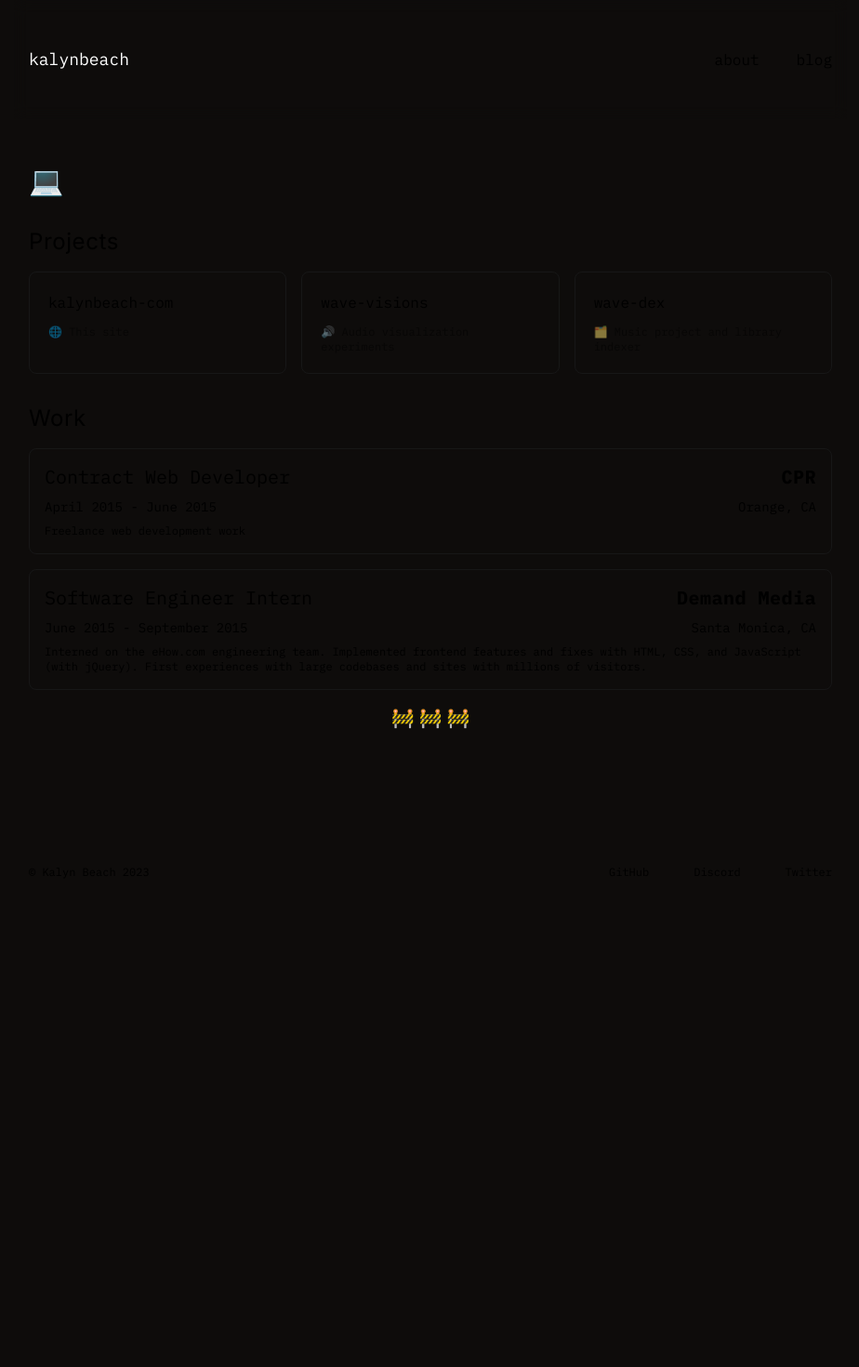
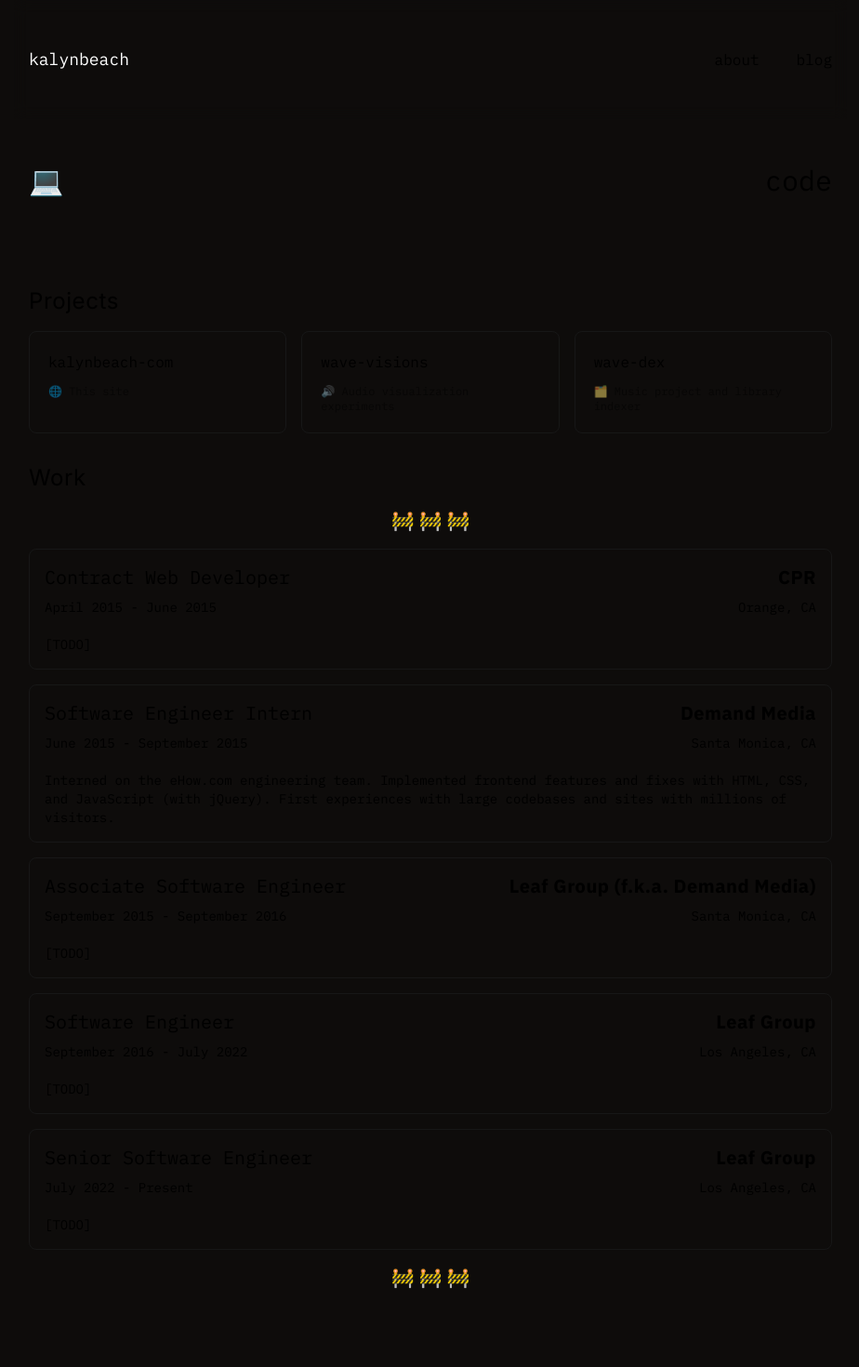
Before and after one commit to kalynbeach/kalynbeach-xyz, a Next.js app: page /code in a window 1280 px wide. Shown: the top 1470 px of the page at 93% size, without its empty margins (177-1101 px from the left). Before the commit the page ends 1010 px from the top, so only its background shows below. Built offline with nearby package versions, Linux system fonts and the light colour scheme.

Commit message:
add PageHeading and Job components, update pages

```diff
--- a/src/app/about/page.tsx
+++ b/src/app/about/page.tsx
@@ -1,3 +1,5 @@
+import PageHeading from '@/ui/PageHeading'
+
 export const metadata = {
   title: 'about | kalynbeach',
   description: 'About Kalyn Beach',
@@ -6,7 +8,7 @@ export const metadata = {
 export default function About() {
   return (
     <div>
-      <h1 className='text-3xl mb-8'>🪬</h1>
+      <PageHeading emoji='🪬' name='about' />
     </div>
   )
 }
--- a/src/app/blog/page.tsx
+++ b/src/app/blog/page.tsx
@@ -1,3 +1,5 @@
+import PageHeading from '@/ui/PageHeading'
+
 export const metadata = {
   title: 'blog | kalynbeach',
   description: `Kalyn Beach's blog`,
@@ -6,7 +8,7 @@ export const metadata = {
 export default function Blog() {
   return (
     <div>
-      <h1 className='text-3xl mb-8'>💭</h1>
+      <PageHeading emoji='💭' name='blog' />
     </div>
   )
 }
--- /dev/null
+++ b/src/app/code/Job.tsx
@@ -0,0 +1,36 @@
+type JobProps = {
+  key: number,
+  title: string,
+  company: string,
+  location: string,
+  startDate: string,
+  endDate: string,
+  description: string
+}
+
+export default function Job({
+  key,
+  title,
+  company,
+  startDate,
+  endDate,
+  location,
+  description
+}: JobProps) {
+  return (
+    <div key={key} className='p-4 flex flex-col justify-between gap-3 md:gap-2 border border-neutral-900 rounded-lg'>
+      {/* Job Heading */}
+      <div className='flex flex-col md:flex-row justify-between md:items-center gap-1 md:gap-0'>
+        <h3 className='text-lg md:text-xl font-mono'>{title}</h3>
+        <h4 className='text-lg md:text-xl font-sans font-bold tracking-wide'>{company}</h4>
+      </div>
+      {/* Job Info */}
+      <div className='flex flex-col md:flex-row justify-between md:items-center gap-1 md:gap-0'>
+        <span className='text-sm font-mono'>{startDate} - {endDate}</span>
+        <span className='text-sm font-mono'>{location}</span>
+      </div>
+      {/* Job Description */}
+      <p className='md:mt-3 text-sm font-mono'>{description}</p>
+    </div>
+  )
+}
--- a/src/app/code/content.ts
+++ b/src/app/code/content.ts
@@ -18,20 +18,44 @@ export const projects = [
 
 export const jobs = [
   {
+    title: 'Contract Web Developer',
     company: 'CPR',
     location: 'Orange, CA',
-    title: 'Contract Web Developer',
     startDate: 'April 2015',
     endDate: 'June 2015',
-    description: 'Freelance web development work'
+    description: '[TODO]'
   },
   {
+    title: 'Software Engineer Intern',
     company: 'Demand Media',
     location: 'Santa Monica, CA',
-    title: 'Software Engineer Intern',
     startDate: 'June 2015',
     endDate: 'September 2015',
     description: 'Interned on the eHow.com engineering team. Implemented frontend features and fixes with HTML, CSS, and JavaScript (with jQuery). First experiences with large codebases and sites with millions of visitors.'
+  },
+  {
+    title: 'Associate Software Engineer',
+    company: 'Leaf Group (f.k.a. Demand Media)',
+    location: 'Santa Monica, CA',
+    startDate: 'September 2015',
+    endDate: 'September 2016',
+    description: '[TODO]'
+  },
+  {
+    title: 'Software Engineer',
+    company: 'Leaf Group',
+    location: 'Los Angeles, CA',
+    startDate: 'September 2016',
+    endDate: 'July 2022',
+    description: '[TODO]'
+  },
+  {
+    title: 'Senior Software Engineer',
+    company: 'Leaf Group',
+    location: 'Los Angeles, CA',
+    startDate: 'July 2022',
+    endDate: 'Present',
+    description: '[TODO]'
   },
 ]
 
--- a/src/app/code/page.tsx
+++ b/src/app/code/page.tsx
@@ -1,5 +1,7 @@
 import { projects, jobs } from './content'
+import PageHeading from '@/ui/PageHeading'
 import Card from '@/ui/Card'
+import Job from './Job'
 
 export const metadata = {
   title: 'code | kalynbeach',
@@ -9,7 +11,7 @@ export const metadata = {
 export default function Code() {
   return (
     <div>
-      <h1 className='mb-8 text-3xl'>💻</h1>
+      <PageHeading emoji='💻' name='code' />
 
       {/* Projects */}
       <section className='mb-8'>
@@ -24,25 +26,11 @@ export default function Code() {
       {/* Work (Experience) */}
       <section className='mb-8'>
         <h2 className='mb-4 text-2xl font-heading tracking-wide'>Work</h2>
+        <p className='my-4 text-xl text-center'>🚧 🚧 🚧</p>
         <div className='flex flex-col gap-4'>
           {
             jobs.map((job, i) => (
-              <div key={i} className='p-4 flex flex-col justify-between gap-2 font-mono border border-neutral-900 rounded-lg'>
-                {/* Job Heading */}
-                <div className='flex flex-row justify-between items-center'>
-                  <h3 className='text-xl'>{job.title}</h3>
-                  <h4 className='text-xl font-bold tracking-wide'>{job.company}</h4>
-                </div>
-                {/* Job Info */}
-                <div className=''>
-                  <div className='flex flex-row justify-between items-center'>
-                    <span className='text-sm'>{job.startDate} - {job.endDate}</span>
-                    <span className='text-sm'>{job.location}</span>
-                  </div>
-                </div>
-                {/* Job Description */}
-                <p className='text-xs font-mono'>{job.description}</p>
-              </div>
+              <Job key={i} {...job} />
             ))
           }
         </div>
--- a/src/app/music/page.tsx
+++ b/src/app/music/page.tsx
@@ -1,3 +1,5 @@
+import PageHeading from '@/ui/PageHeading'
+
 export const metadata = {
   title: 'music | kalynbeach',
   description: 'Kalyn Beach Music',
@@ -6,7 +8,7 @@ export const metadata = {
 export default function Music() {
   return (
     <div>
-      <h1 className='text-3xl mb-8'>🎵</h1>
+      <PageHeading emoji='🎵' name='music' />
     </div>
   )
 }
--- a/src/app/page.tsx
+++ b/src/app/page.tsx
@@ -1,14 +1,19 @@
+import PageHeading from '@/ui/PageHeading'
+
 export default function Home() {
   return (
     <div className='flex flex-col justify-between'>
-
-      <h1 className='text-3xl mb-8'>🌐</h1>
-
+      <PageHeading emoji='🌐' name='' />
       <section className='text-sm font-mono'>
-        <p>Artist & Engineer</p>
-        <p>Los Angeles, CA</p>
+        <ul className='pl-4 list-disc'>
+          <li>
+            <p>Artist & Engineer</p>
+          </li>
+          <li>
+            <p>Los Angeles, CA</p>
+          </li>
+        </ul>
       </section>
-
     </div>
   )
 }
--- /dev/null
+++ b/src/ui/PageHeading.tsx
@@ -0,0 +1,17 @@
+type PageHeadingProps = {
+  emoji: string,
+  name: string
+}
+
+export default function PageHeading({ emoji, name }: PageHeadingProps) {
+  return (
+    <div className='mb-24 flex flex-row justify-between items-center text-3xl font-mono'>
+      <span className=''>
+        {emoji}
+      </span>
+      <h1 className=''>
+        {name}
+      </h1>
+    </div>
+  )
+}
```
